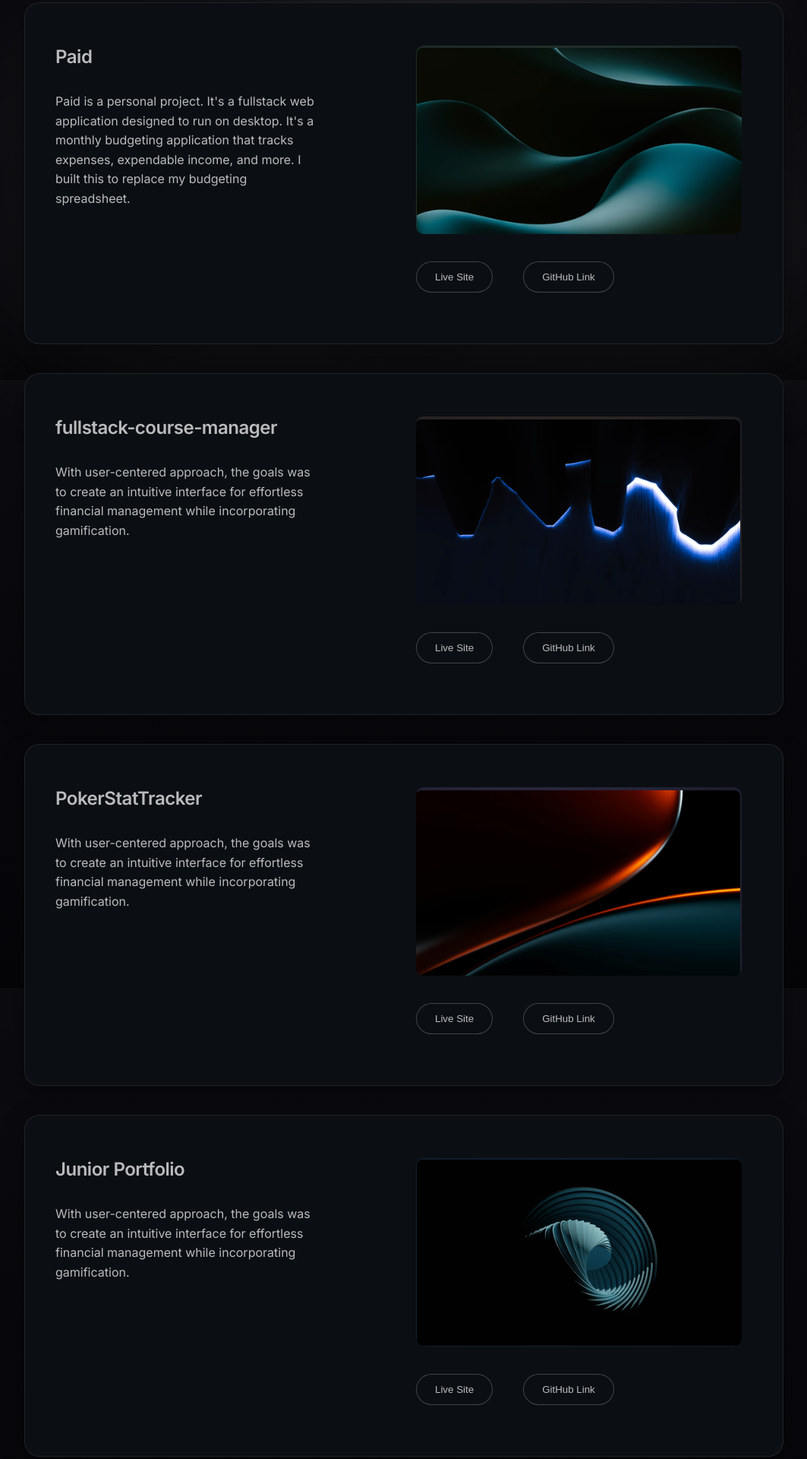
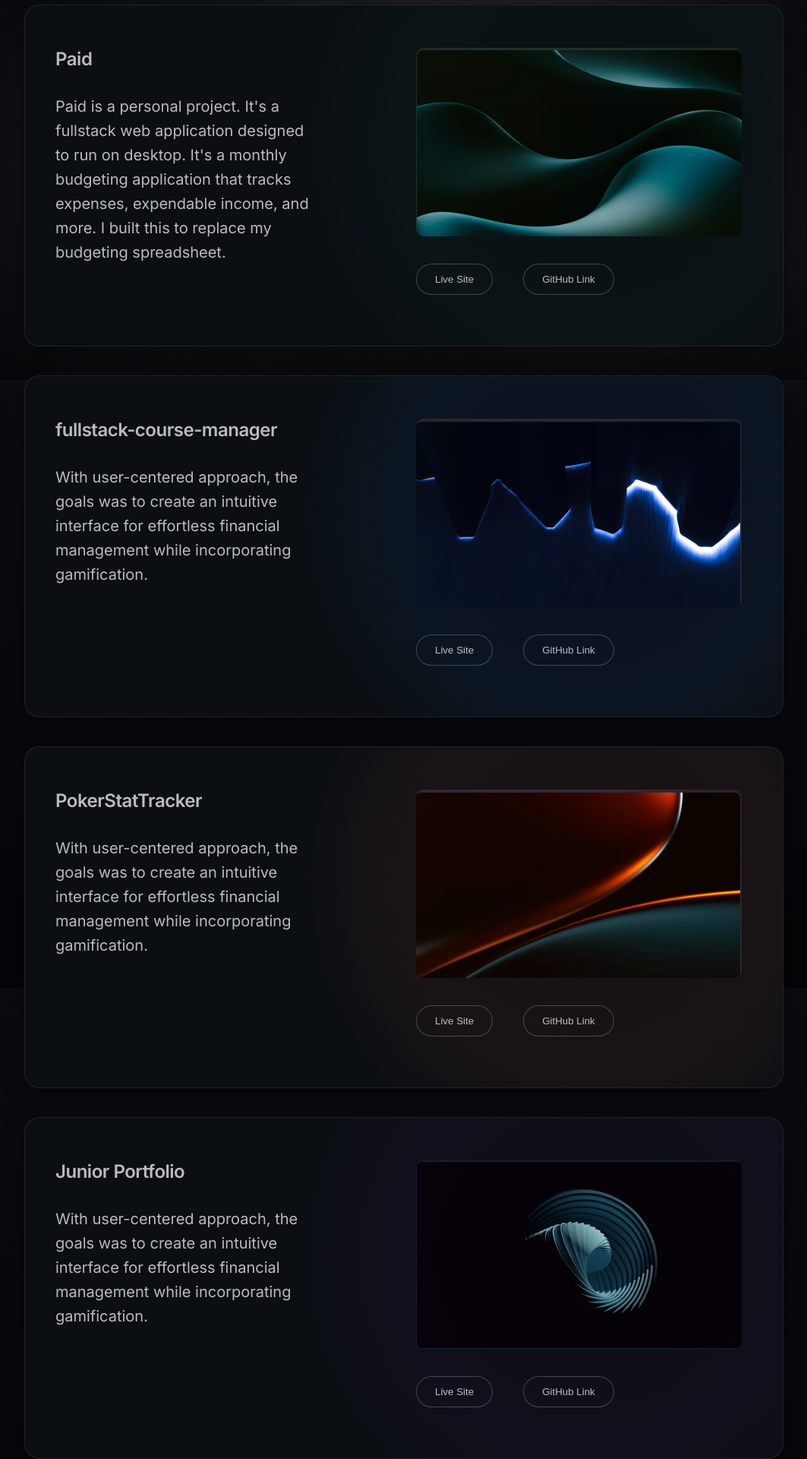
Before and after one commit to sgaona21/dev-portfolio-2025, a React (Vite) app in the folder client/: page / in a window 1280 px wide. Shown: the part 300-2220 px from the top of the page at 76% size, without its empty margins (108-1171 px from the left). Built offline with nearby package versions, Linux system fonts and the light colour scheme.

Commit message:
added gradient background colors to individual thumbnails

```diff
--- a/client/index.html
+++ b/client/index.html
@@ -1,5 +1,6 @@
 <!doctype html>
 <html lang="en">
+
 <head>
 
   <link rel="preconnect" href="https://fonts.googleapis.com">
@@ -13,8 +14,10 @@
   <meta name="viewport" content="width=device-width, initial-scale=1.0" />
   <title>Vite + React</title>
 </head>
+
 <body>
   <div id="root"></div>
   <script type="module" src="/src/main.jsx"></script>
 </body>
+
 </html>
--- a/client/src/styles/styles.css
+++ b/client/src/styles/styles.css
@@ -7,9 +7,11 @@
     color: rgba(255, 255, 255, 0.718)
 }
 
+/* FONTS */
 :root {
     --font-sans: "Inter", ui-sans-serif, system-ui, -apple-system, "Segoe UI",
         Roboto, "Helvetica Neue", Arial, "Noto Sans", sans-serif;
+
 }
 
 body {
@@ -222,6 +224,7 @@ h1 {
 .thumbnail p,
 .thumbnail button {
     margin: .5rem;
+
 }
 
 .button-wrapper {
@@ -264,6 +267,7 @@ h1 {
     /* optional side padding */
     justify-items: center;
     /* centers the children horizontally */
+
 }
 
 /* base card */
@@ -279,6 +283,134 @@ h1 {
     transition: transform 400ms ease;
     /* so it snaps nicely at the end */
 }
+
+.projects-container .thumbnail:nth-child(1) {
+    position: sticky;
+    top: var(--stick-top);
+    background: #0b0f14;            /* keep your original color */
+    border-radius: 20px;
+    box-shadow: 0 10px 30px rgba(0, 0, 0, .35);
+    overflow: clip;                  /* or hidden */
+    transform: translateY(calc(var(--i, 0) * var(--peek)));
+    transition: transform 400ms ease;
+    isolation: isolate;              /* keeps blending effects contained */
+}
+
+.projects-container .thumbnail:nth-child(1)::before {
+    content: "";
+    position: absolute;
+    inset: -1px;                     /* avoids tiny gaps on edges */
+    border-radius: inherit;
+    pointer-events: none;
+
+    /* green glow concentrated in the upper-right corner */
+    background: radial-gradient(
+        350px 350px at 75% 40%,
+        rgba(0, 255, 153, 0.01) 50%,
+        rgba(0, 255, 153, 0.02) 75%,
+        transparent 110%
+    );
+
+    /* makes it feel like it's 'behind' the dark base */
+    mix-blend-mode: screen;          /* or try: lighten, color-dodge */
+}
+
+.projects-container .thumbnail:nth-child(2) {
+    position: sticky;
+    top: var(--stick-top);
+    background: #0b0f14;            /* keep your original color */
+    border-radius: 20px;
+    box-shadow: 0 10px 30px rgba(0, 0, 0, .35);
+    overflow: clip;                  /* or hidden */
+    transform: translateY(calc(var(--i, 0) * var(--peek)));
+    transition: transform 400ms ease;
+    isolation: isolate;              /* keeps blending effects contained */
+}
+
+.projects-container .thumbnail:nth-child(2)::before {
+    content: "";
+    position: absolute;
+    inset: -1px;                     /* avoids tiny gaps on edges */
+    border-radius: inherit;
+    pointer-events: none;
+
+    /* green glow concentrated in the upper-right corner */
+    background: radial-gradient(
+        350px 350px at 75% 40%,
+        rgba(0, 55, 255, 0.05) 50%,
+        rgba(6, 113, 244, 0.06) 75%,
+        transparent 110%
+    );
+
+    /* makes it feel like it's 'behind' the dark base */
+    mix-blend-mode: screen;          /* or try: lighten, color-dodge */
+}
+
+.projects-container .thumbnail:nth-child(3) {
+    position: sticky;
+    top: var(--stick-top);
+    background: #0b0f14;            /* keep your original color */
+    border-radius: 20px;
+    box-shadow: 0 10px 30px rgba(0, 0, 0, .35);
+    overflow: clip;                  /* or hidden */
+    transform: translateY(calc(var(--i, 0) * var(--peek)));
+    transition: transform 400ms ease;
+    isolation: isolate;              /* keeps blending effects contained */
+}
+
+.projects-container .thumbnail:nth-child(3)::before {
+    content: "";
+    position: absolute;
+    inset: -1px;                     /* avoids tiny gaps on edges */
+    border-radius: inherit;
+    pointer-events: none;
+
+    /* green glow concentrated in the upper-right corner */
+    background: radial-gradient(
+        350px 350px at 75% 40%,
+        rgba(255, 77, 0, 0.05) 50%,
+        rgba(244, 81, 6, 0.06) 75%,
+        transparent 110%
+    );
+
+    /* makes it feel like it's 'behind' the dark base */
+    mix-blend-mode: screen;          /* or try: lighten, color-dodge */
+}
+
+.projects-container .thumbnail:nth-child(4) {
+    position: sticky;
+    top: var(--stick-top);
+    background: #0b0f14;            /* keep your original color */
+    border-radius: 20px;
+    box-shadow: 0 10px 30px rgba(0, 0, 0, .35);
+    overflow: clip;                  /* or hidden */
+    transform: translateY(calc(var(--i, 0) * var(--peek)));
+    transition: transform 400ms ease;
+    isolation: isolate;              /* keeps blending effects contained */
+}
+
+.projects-container .thumbnail:nth-child(4)::before {
+    content: "";
+    position: absolute;
+    inset: -1px;                     /* avoids tiny gaps on edges */
+    border-radius: inherit;
+    pointer-events: none;
+
+    /* green glow concentrated in the upper-right corner */
+    background: radial-gradient(
+        350px 350px at 75% 40%,
+        rgba(183, 0, 255, 0.02) 50%,
+        rgba(189, 6, 244, 0.04) 75%,
+        transparent 110%
+    );
+
+    /* makes it feel like it's 'behind' the dark base */
+    mix-blend-mode: screen;          /* or try: lighten, color-dodge */
+}
+
+
+
+
 
 /* when the last one is stuck, align all cards perfectly */
 .projects-container.stack-locked .thumbnail {
@@ -500,6 +632,10 @@ h1 {
         width: 75%;
     }
 
+    .thumbnail p {
+    font-size: 1.1rem
+    }
+
     .orbit__item {
         background: #111111cd;
         display: flex;
@@ -535,4 +671,12 @@ h1 {
         margin-right: 4rem;
     }
 
+    .thumbnail p {
+    font-size: 1.25rem;
+    }
+
+    .nav {
+        font-size: 1.25rem;
+    }
+
 }
```
Lines whose indentation alone changed are shown as unchanged.
